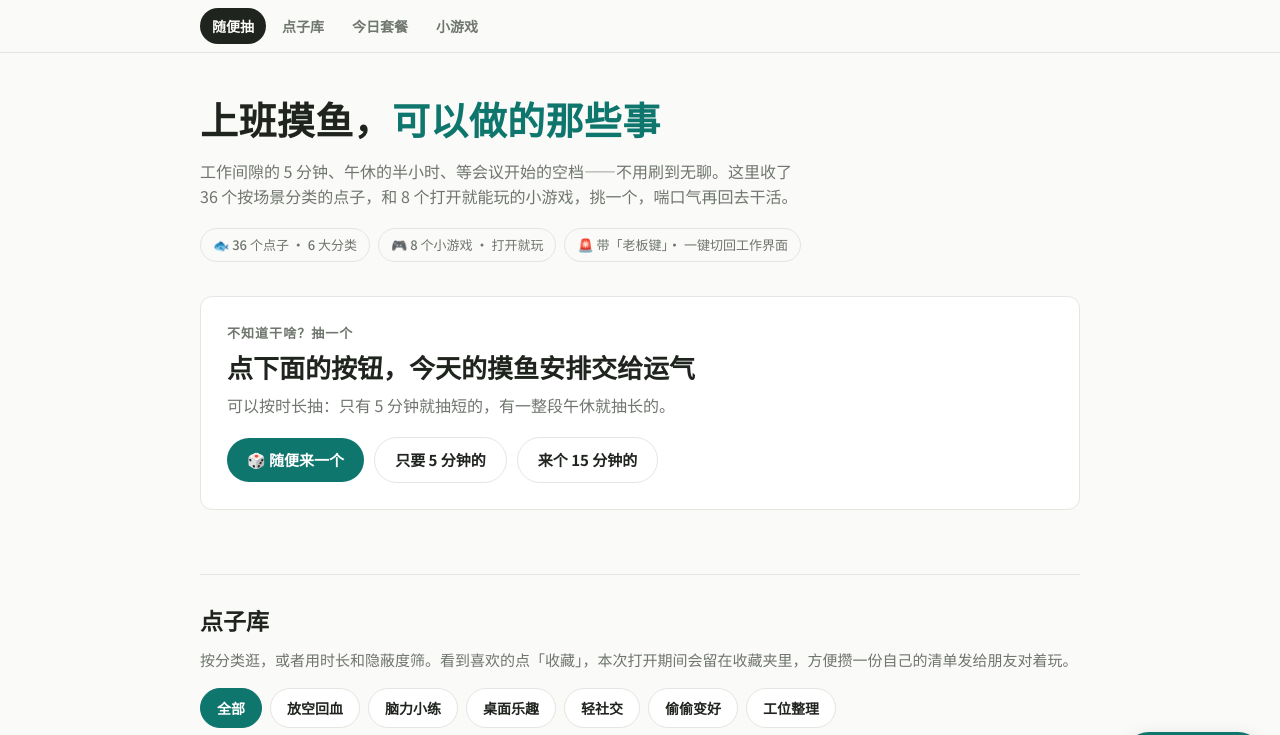
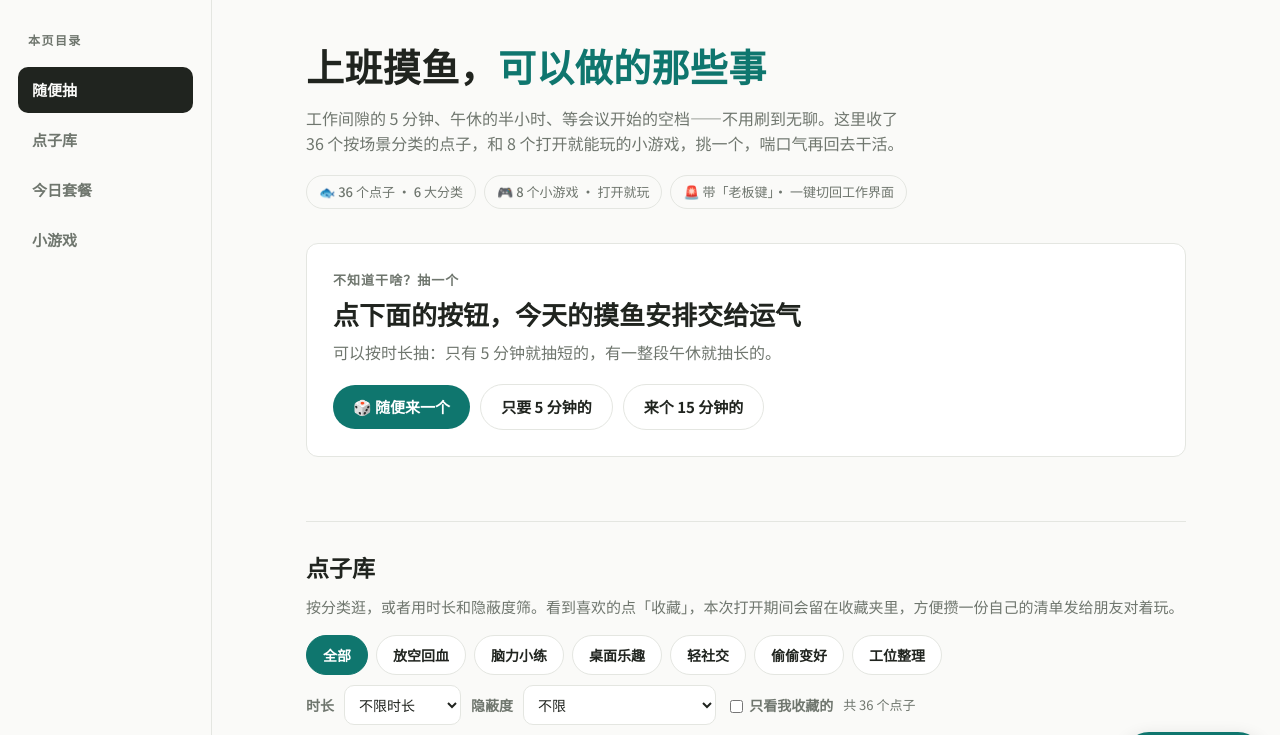
Before and after one commit to zhy2539/moyu, a plain HTML site: page index.html in a window 1280 px wide. Shown: the top 735 px of the page. Drawn offline with Linux system fonts and the light colour scheme.

Commit message:
同步侧边栏导航版页面

```diff
--- a/index.html
+++ b/index.html
@@ -24,15 +24,22 @@ button,[role="button"],select,summary,input:not([type="checkbox"],[type="radio"]
 button{font:inherit;cursor:pointer}
 a{color:var(--accent)}
 .wrap{max-width:920px;margin:0 auto;padding:8px 20px 96px}
-#draw,#library,#combo,#games{scroll-margin-top:68px}
-.topnav{position:sticky;top:0;z-index:50;background:var(--bg);border-bottom:1px solid var(--line)}
-.topnav-inner{max-width:920px;margin:0 auto;padding:0 20px;display:flex;gap:4px;align-items:center;height:52px}
-.topnav a{color:var(--muted);text-decoration:none;font-size:14px;font-weight:600;padding:7px 12px;border-radius:999px;min-height:36px;display:inline-flex;align-items:center;white-space:nowrap}
-.topnav a:hover{color:var(--ink)}
-.topnav a.active{background:var(--ink);color:var(--bg)}
+#draw,#library,#combo,#games{scroll-margin-top:28px}
+/* Sidebar nav */
+body{padding-left:212px}
+.sidenav{position:fixed;left:0;top:0;bottom:0;width:212px;z-index:50;background:var(--bg);border-right:1px solid var(--line);display:flex;flex-direction:column;padding:30px 18px;gap:4px}
+.sidenav .nav-label{font-size:12px;font-weight:700;letter-spacing:.12em;color:var(--muted);margin:0 10px 14px}
+.sidenav a{color:var(--muted);text-decoration:none;font-size:15px;font-weight:600;padding:11px 14px;border-radius:10px;min-height:44px;display:flex;align-items:center;white-space:nowrap}
+.sidenav a:hover{color:var(--ink);background:var(--surface2)}
+.sidenav a.active{background:var(--ink);color:var(--bg)}
 #topBtn{position:fixed;right:16px;bottom:84px;z-index:60;width:44px;height:44px;border-radius:50%;border:1px solid var(--line);background:var(--surface);color:var(--ink);font-size:18px;font-weight:700;box-shadow:0 4px 14px rgba(0,0,0,.10);padding:0;line-height:1}
 #topBtn[hidden]{display:none}
-@media (max-width:560px){.topnav-inner{padding:0 10px;gap:2px}.topnav a{padding:7px 9px;font-size:13px}}
+@media (max-width:900px){
+body{padding-left:54px}
+.sidenav{width:54px;padding:22px 6px;align-items:center}
+.sidenav .nav-label{display:none}
+.sidenav a{writing-mode:vertical-rl;padding:14px 9px;font-size:13px;letter-spacing:.2em;min-height:0;border-radius:8px}
+}
 /* Hero */
 .hero{padding:38px 0 4px}
 .hero h1{font-family:"Noto Serif SC",serif;font-size:clamp(28px,5vw,38px);line-height:1.25;margin:0 0 12px;font-weight:700;letter-spacing:.01em}
@@ -153,12 +160,13 @@ footer{margin-top:64px;color:var(--muted);font-size:13px;text-align:center}
 </style>
 </head>
 <body>
-<nav class="topnav" aria-label="页面导航"><div class="topnav-inner">
+<nav class="sidenav" aria-label="页面导航">
+<p class="nav-label">本页目录</p>
 <a href="#draw" data-nav="draw">随便抽</a>
 <a href="#library" data-nav="library">点子库</a>
 <a href="#combo" data-nav="combo">今日套餐</a>
 <a href="#games" data-nav="games">小游戏</a>
-</div></nav>
+</nav>
 <div class="wrap">
 
 <header class="hero">
```
